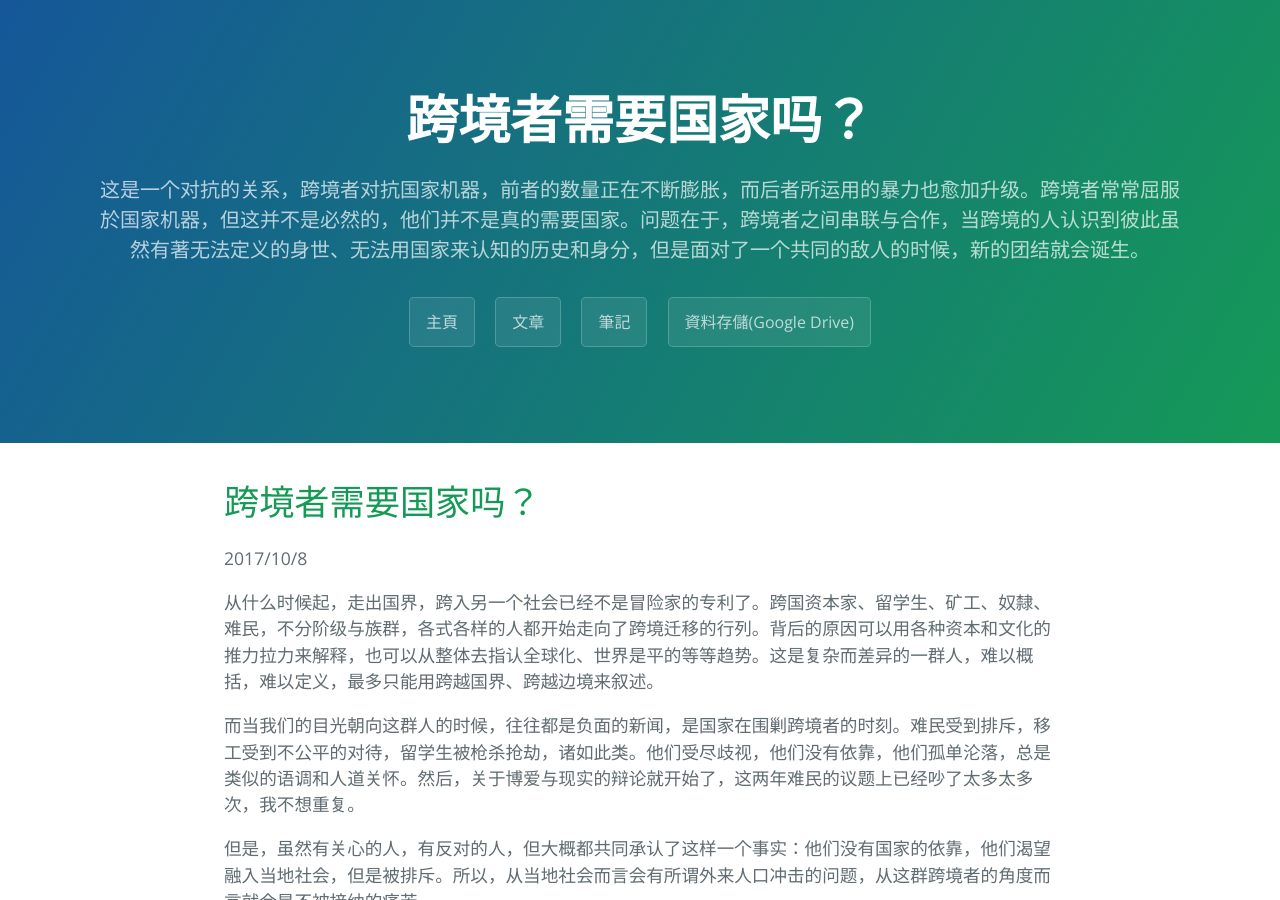
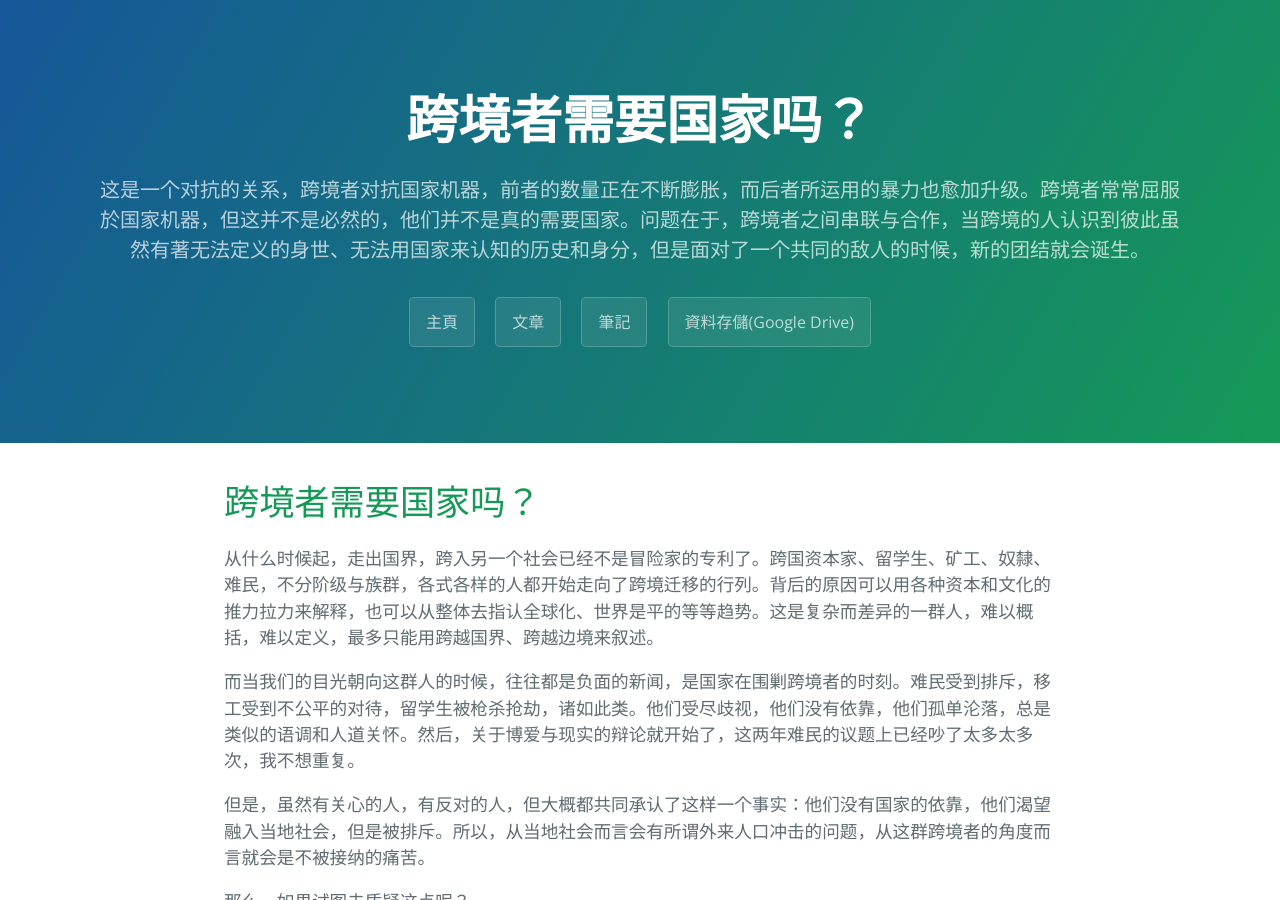
Before and after one commit to p-library/b614103080, a Jekyll site: the page built from _posts/2017-10-08-跨境者需要国家吗.md, in a window 1280 px wide and 900 px high. Built offline with Jekyll 4.4.1, drawn with Linux system fonts in a browser that asks for light colours.

Commit message:
Update 2017-10-08-跨境者需要国家吗.md

```diff
--- a/_posts/2017-10-08-跨境者需要国家吗.md
+++ b/_posts/2017-10-08-跨境者需要国家吗.md
@@ -7,7 +7,7 @@ description: 这是一个对抗的关系，跨境者对抗国家机器，前者
 
 # 跨境者需要国家吗？
 
-2017/10/8
+{{post.date}}
 
 从什么时候起，走出国界，跨入另一个社会已经不是冒险家的专利了。跨国资本家、留学生、矿工、奴隸、难民，不分阶级与族群，各式各样的人都开始走向了跨境迁移的行列。背后的原因可以用各种资本和文化的推力拉力来解释，也可以从整体去指认全球化、世界是平的等等趋势。这是复杂而差异的一群人，难以概括，难以定义，最多只能用跨越国界、跨越边境来叙述。
 
```
